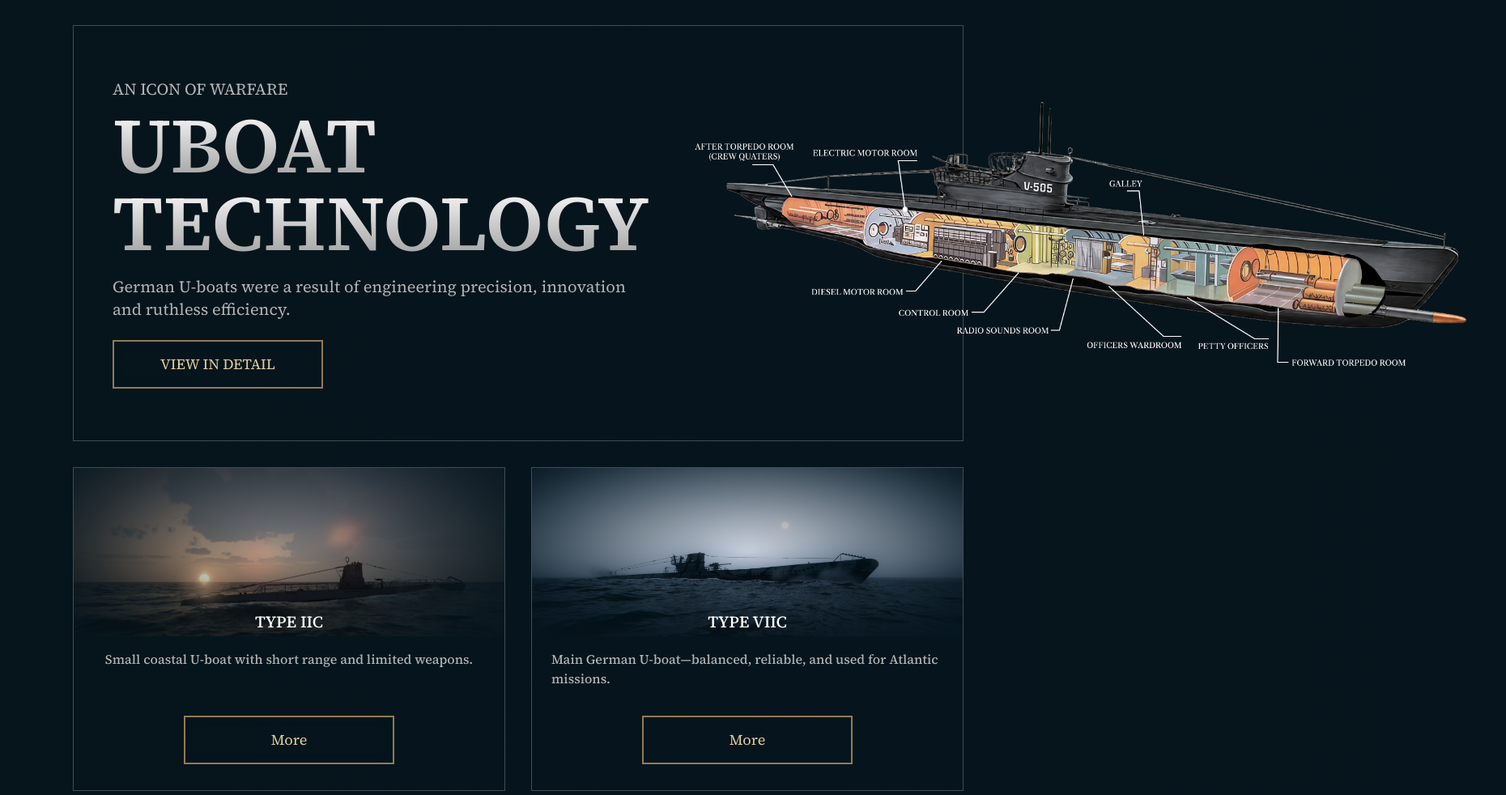
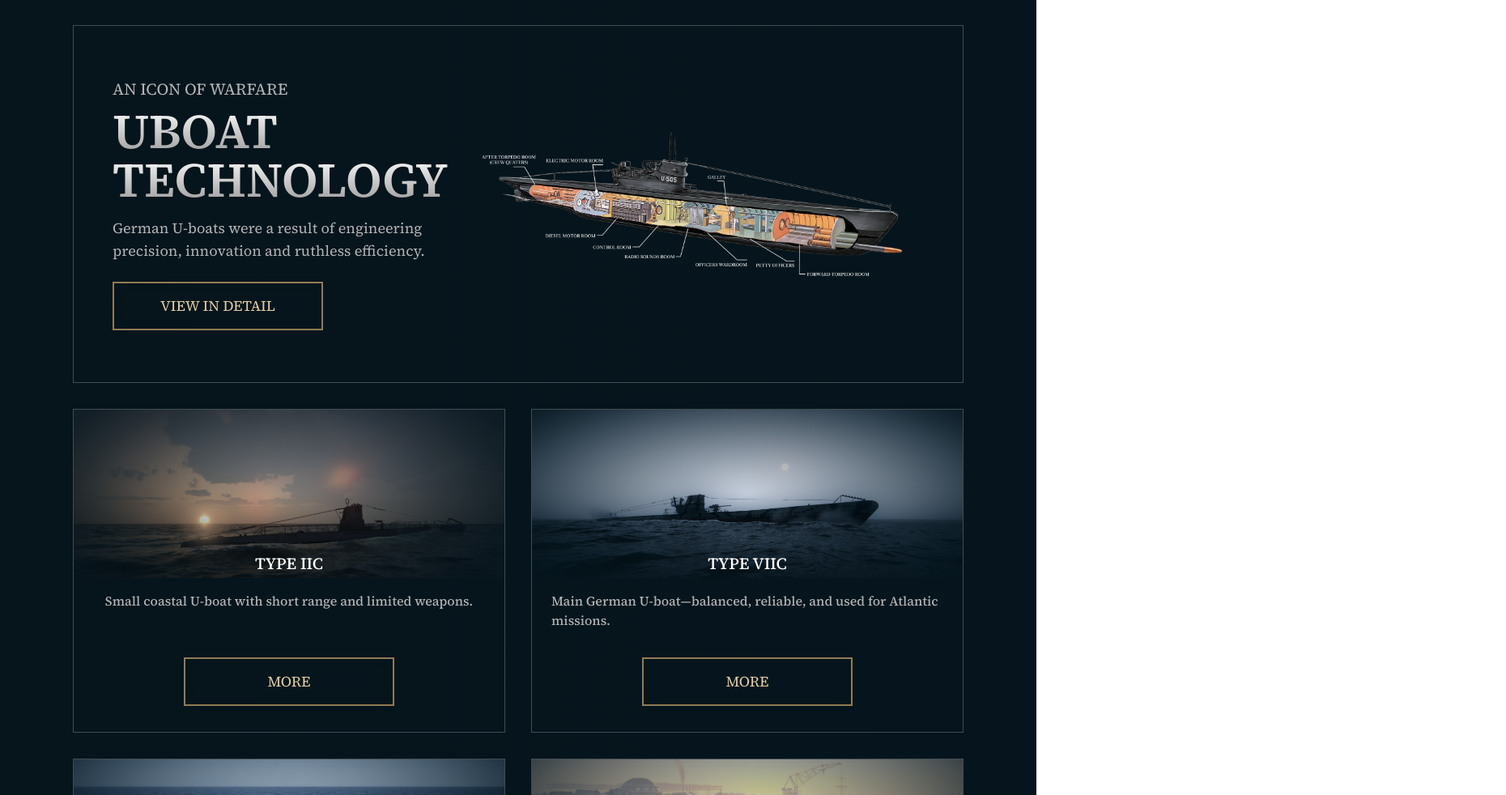
Before and after one commit to adattoweb/uboat, a Next.js app: page / in a window 1280 px wide. Shown: the part 1533-2515 px from the top of the page at 81% size, 1860 px wide, since content can reach past the window. Built offline with nearby package versions, Linux system fonts and the light colour scheme.

Commit message:
18.05.2026

```diff
--- a/src/UI/Button/Button.tsx
+++ b/src/UI/Button/Button.tsx
@@ -15,7 +15,7 @@ type ButtonComponent = React.ForwardRefExoticComponent<
 
 const Button = forwardRef<HTMLAnchorElement | HTMLButtonElement, ButtonProps>(
    ({ className = "", children, onClick, href }, ref) => {
-      const classes = `${className} flex w-65 h-15 border-2 border-[rgba(var(--accent-stroke-color),0.9)] cursor-pointer hover:bg-[rgba(var(--accent-stroke-color),0.9)] hover:*:text-white ease duration-300 backdrop-blur-sm`
+      const classes = `${className} flex w-50 h-12 sm:w-55 sm:h-13 xl:w-65 xl:h-15 border-2 border-[rgba(var(--accent-stroke-color),0.9)] cursor-pointer hover:bg-[rgba(var(--accent-stroke-color),0.9)] hover:*:text-white ease duration-300 backdrop-blur-sm`
 
       if (href) {
          return (
@@ -42,7 +42,7 @@ const Button = forwardRef<HTMLAnchorElement | HTMLButtonElement, ButtonProps>(
 Button.displayName = "Button"
 
 function Text({ className = "", children }: WithClassName & { children?: React.ReactNode }) {
-   return <p className={`${className} text-[var(--accent-color)] text-lg mx-auto my-auto`}>{children}</p>
+   return <p className={`${className} text-[var(--accent-color)] text-base xl:text-lg mx-auto my-auto`}>{children}</p>
 }
 
 Button.Text = Text
--- a/src/UI/Header/Header.tsx
+++ b/src/UI/Header/Header.tsx
@@ -6,16 +6,16 @@ import { Navigation } from "./Navigation"
 export function Header() {
    return (
       <header className="absolute bg-linear-to-b from-[#06172061] to-transparent w-screen py-6.5 flex items-center z-1">
-         <div className="w-[var(--content-width)] mx-auto flex">
-            <h1 className="text-3xl font-medium text-white">{APP.NAME}</h1>
+         <div className="w-[var(--content-width)] mx-auto flex justify-center sm:justify-start">
+            <h1 className="text-3xl font-medium text-white hidden md:block">{APP.NAME}</h1>
             <Navigation />
             <Link
-               className="p-2 border-white border-2 rounded-full ml-auto"
+               className="p-1.5 2xl:p-2 border-white border-2 rounded-full ml-auto hidden sm:block"
                href={APP.GITHUB}
                target="_blank"
                draggable={false}
             >
-               <AnchorIcon width={28} height={28} className="fill-white" />
+               <AnchorIcon width={28} height={28} className="fill-white w-6 h-6 2xl:w-7 2xl:h-7" />
             </Link>
          </div>
       </header>
--- a/src/UI/Header/Navigation.tsx
+++ b/src/UI/Header/Navigation.tsx
@@ -7,7 +7,7 @@ interface ItemProps extends React.PropsWithChildren {
 
 function Item({ href, children }: ItemProps) {
    return (
-      <Link className="text-white font-normal" href={href}>
+      <Link className="text-white text-sm min-[360px]:text-base font-normal" href={href}>
          {children}
       </Link>
    )
@@ -15,7 +15,7 @@ function Item({ href, children }: ItemProps) {
 
 export function Navigation() {
    return (
-      <nav className="flex items-content gap-9 text-lg self-center ml-40">
+      <nav className="flex items-content gap-4 sm:gap-6 md:gap-8 text-lg self-center md:ml-15 min-[1600px]:ml-40">
          {Object.keys(ROUTES).map(key => (
             <Item key={key} href={ROUTES[key].ROUTE}>
                {ROUTES[key].NAME}
--- a/src/app/components/About/About.tsx
+++ b/src/app/components/About/About.tsx
@@ -11,14 +11,14 @@ function Card({ title, description, Icon, href, image }: IAboutCard) {
    // first:-... для іконки субмарини, вона повинна по іншому відображатись, тому для неї особливий підхід. Враховуй це, коли будеш змінювати іконку ( ! )
    return (
       <li
-         className="about-card flex h-100 opacity-0 bg-cover bg-center flex-1 first:fill-[rgba(var(--accent-stroke-color),0.9)] first:stroke-none! first:[&_.icon]:h-6 border border-[var(--stroke-color)]"
+         className="about-card flex h-100 opacity-0 bg-cover bg-center flex-1 first:fill-[rgba(var(--accent-stroke-color),0.9)] first:stroke-none! first:[&_.icon]:h-5 md:first:[&_.icon]:h-6 border border-[var(--stroke-color)]"
          style={{ backgroundImage: `url(${image})` }}
       >
          <Link className="flex flex-col justify-end px-5 py-5 w-full h-full items-start" href={href} draggable={false}>
-            <Icon className="icon h-8 stroke-[rgba(var(--accent-stroke-color),0.9)] stroke-2" />
-            <h4 className="mt-1 text-xl font-medium text-white">{title}</h4>
-            <p className="mt-1.5 text-light-gray text-base font-normal">{description}</p>
-            <ArrowLongRightIcon className="mt-8 w-10 stroke-[rgba(var(--accent-stroke-color),0.9)]" />
+            <Icon className="icon h-6 md:h-8 stroke-[rgba(var(--accent-stroke-color),0.9)] stroke-2" />
+            <h4 className="mt-1 text-lg md:text-xl font-medium text-white">{title}</h4>
+            <p className="mt-1 md:mt-1.5 text-light-gray text-sm md:text-base font-normal">{description}</p>
+            <ArrowLongRightIcon className="mt-6 md:mt-8 w-8 md:w-10 stroke-[rgba(var(--accent-stroke-color),0.9)]" />
          </Link>
       </li>
    )
--- a/src/app/components/Intro/Intro.tsx
+++ b/src/app/components/Intro/Intro.tsx
@@ -33,11 +33,15 @@ export function Intro() {
          ref={container}
          className="w-screen h-screen bg-[radial-gradient(circle_at_center,transparent,var(--background-color)_150%),url('/images/intro_background.png')] bg-cover bg-center flex"
       >
-         <div className="w-[var(--content-width)] h-full mx-auto flex flex-col">
-            <div className="mt-auto max-w-200 mb-80">
-               <h4 className="text move-in text-xl text-light-gray font-normal mb-2">SILENT. INVISIBLE. DEADLY</h4>
-               <h2 className="text move-in text-8xl text-white font-semibold mb-4">THE LEGEND BENEATH</h2>
-               <p className="text move-in text-xl text-light-gray font-normal mb-6">
+         <div className="w-[var(--content-width)] h-full mx-auto flex">
+            <div className="mt-auto max-w-200 mb-80 text-center flex flex-col items-center md:items-start md:text-start">
+               <h4 className="text move-in text-base sm:text-lg xl:text-xl text-light-gray font-normal mb-2">
+                  SILENT. INVISIBLE. DEADLY
+               </h4>
+               <h2 className="text move-in text-4xl sm:text-6xl xl:text-8xl text-white font-semibold mb-4">
+                  THE LEGEND BENEATH
+               </h2>
+               <p className="text move-in text-base sm:text-lg xl:text-xl text-light-gray font-normal mb-6">
                   Explore the engineering, history and wartime legacy of Germany`s U-boats that changed the course of
                   naval warfare forever
                </p>
--- a/src/app/components/Submarines/Submarines.tsx
+++ b/src/app/components/Submarines/Submarines.tsx
@@ -21,10 +21,10 @@ function Card({ title, description, href, image }: ISubmarineCard) {
             draggable={false}
          />
          <div className="relative flex flex-col items-center bottom-8 w-full h-full px-6">
-            <h3 className="text-xl font-medium text-white">{title}</h3>
-            <p className="mt-5 text-light-gray font-medium text-base">{description}</p>
+            <h3 className="text-lg md:text-xl font-medium text-white">{title}</h3>
+            <p className="mt-3 md:mt-5 text-light-gray font-medium text-sm md:text-base">{description}</p>
             <Button className="mt-auto" href={href}>
-               <Button.Text>More</Button.Text>
+               <Button.Text>MORE</Button.Text>
             </Button>
          </div>
       </div>
--- a/src/app/components/Technology/Technology.tsx
+++ b/src/app/components/Technology/Technology.tsx
@@ -67,15 +67,17 @@ export function Technology() {
       <section
          ref={container}
          id="technology"
-         className="opacity-0 w-[var(--content-width)] flex border border-[var(--stroke-color)] py-16 px-12 gap-14 h-max items-center"
+         className="opacity-0 w-[var(--content-width)] flex flex-col xl:flex-row border border-[var(--stroke-color)] py-16 px-12 gap-14 h-max items-center"
       >
-         <div className="mt-auto max-w-200">
-            <h4 className="tech-gsap opacity-0 text-xl text-light-gray font-normal mb-2">AN ICON OF WARFARE</h4>
-            <h2 className="tech-gsap opacity-0 text-8xl font-semibold mb-4 flex flex-col">
+         <div className="mt-auto xl:max-w-100 min-[1920px]:max-w-150 flex flex-col items-center text-center md:items-start md:text-start mr-auto">
+            <h4 className="tech-gsap opacity-0 text-base sm:text-lg xl:text-xl text-light-gray font-normal mb-2">
+               AN ICON OF WARFARE
+            </h4>
+            <h2 className="tech-gsap opacity-0 text-4xl md:text-6xl min-[1920px]:text-7xl! font-semibold mb-4 flex flex-col">
                <span className="text-gray-gradient">UBOAT</span>
                <span className="text-gray-gradient">TECHNOLOGY</span>
             </h2>
-            <p className="tech-gsap opacity-0 text-xl text-light-gray font-normal mb-6">
+            <p className="tech-gsap opacity-0 text-base md:text-lg min-[1920px]:text-xl text-light-gray font-normal mb-6">
                German U-boats were a result of engineering precision, innovation and ruthless efficiency.
             </p>
             <Button ref={button} className="opacity-0">
@@ -88,7 +90,7 @@ export function Technology() {
             height={550}
             src={submarine}
             alt="submarine"
-            className="max-w-full h-max! block opacity-0"
+            className="flex-1 min-w-0 h-auto object-cover opacity-0 hidden sm:block max-w-230"
             draggable={false}
          />
       </section>
--- a/src/constants/routes.ts
+++ b/src/constants/routes.ts
@@ -16,8 +16,8 @@ export const ROUTES: Record<string, IRoute> = {
       ROUTE: "/history",
       NAME: "HISTORY",
    },
-   GALLERY: {
-      ROUTE: "/gallery",
-      NAME: "GALLERY",
-   },
+   // GALLERY: {
+   //    ROUTE: "/gallery",
+   //    NAME: "GALLERY",
+   // },
 }
```
